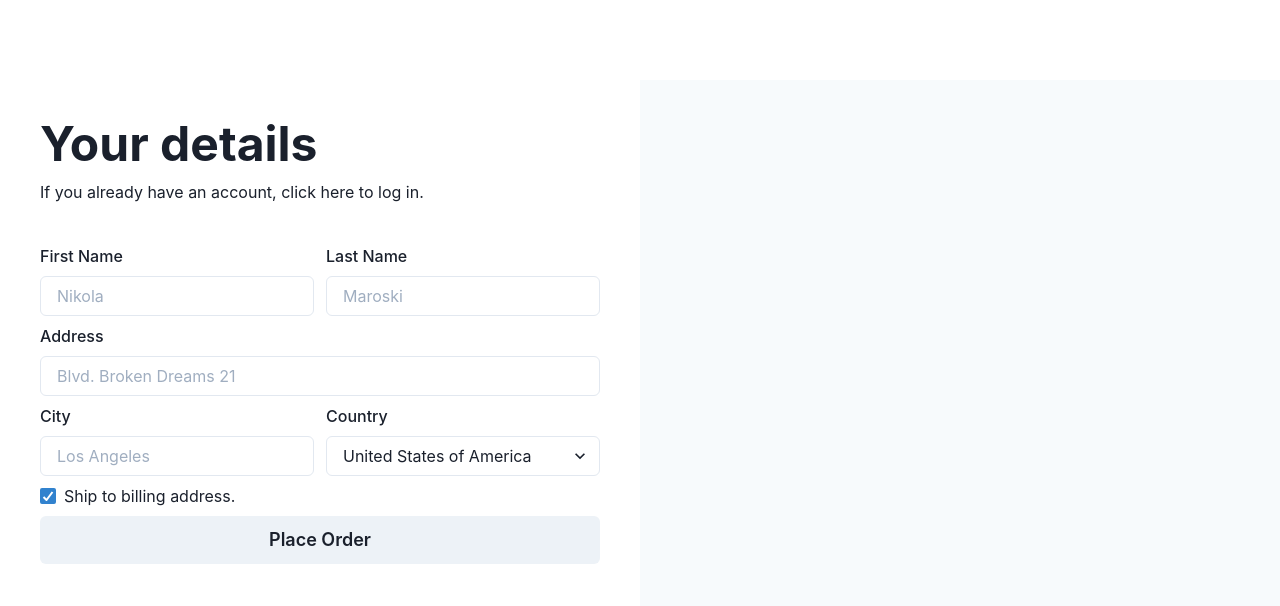
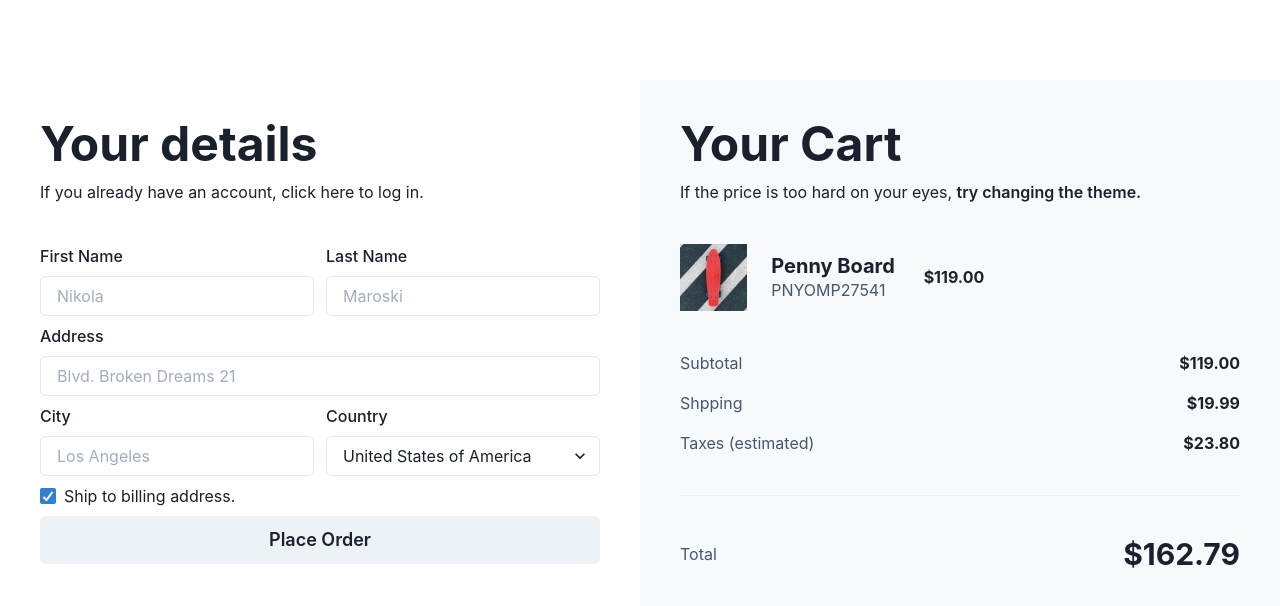
Before and after one commit to NikolaMaroski/chakra-ui-demo, a Next.js app: page / in a window 1280 px wide. Shown: the top 606 px of the page. Built offline with nearby package versions, Linux system fonts and the light colour scheme.

Commit message:
Build a 2-Column Form with the SimpleGrid, FormControl and Input Component in Chakra UI for cart component

```diff
--- a/src/sections/cart.tsx
+++ b/src/sections/cart.tsx
@@ -1,7 +1,21 @@
-import {VStack} from "@chakra-ui/react";
+import {
+    VStack,
+    HStack,
+    Stack,
+    Button,
+    AspectRatio,
+    Image,
+    Divider,
+    Text,
+    Heading,
+    useColorMode,
+    useColorModeValue,
+} from "@chakra-ui/react";
 import React from "react";
 
 const Cart = () => {
+    const bgColor = useColorModeValue('gray.50', 'whiteAlpha.50');
+    const secondaryTextColor = useColorModeValue('gray.600', 'gray.400');
     return (
         <VStack
             w="full"
@@ -10,7 +24,55 @@
             spacing={10}
             alignItems="flex-start"
             bg="gray.50"
-        ></ VStack>
+        >
+            <VStack spacing={3} alignItems="flex-start">
+                <Heading size="2xl">Your Cart</Heading>
+                <Text>If the price is too hard on your eyes,{' '}
+                    <Button variant="link" colorScheme="black">
+                        try changing the theme.
+                    </Button>
+                </Text>
+            </VStack>
+            <HStack spacing={6} alignItems="center">
+                <AspectRatio ratio={1} w={24}>
+                    <Image src="./images/skateboard.jpg" alt="Skateboard"/>
+                </AspectRatio>
+                <Stack
+                    spacing={0}
+                    w="full"
+                    direction="row"
+                    justifyContent="space-between"
+                    alignItems="center"
+                >
+                    <VStack w="full" spacing={0} alignItems="flex-start">
+                        <Heading size="md">Penny Board</Heading>
+                        <Text color={secondaryTextColor}>PNYOMP27541</Text>
+                    </VStack>
+                    <Heading size="sm" textAlign="end">
+                        $119.00
+                    </Heading>
+                </Stack>
+            </HStack>
+            <VStack spacing={4} alignItems="stretch" w="full">
+                <HStack justifyContent="space-between">
+                    <Text color={secondaryTextColor}>Subtotal</Text>
+                    <Heading size="sm" textAlign="end">$119.00</Heading>
+                </HStack>
+                <HStack justifyContent="space-between">
+                    <Text color={secondaryTextColor}>Shpping</Text>
+                    <Heading size="sm" textAlign="end">$19.99</Heading>
+                </HStack>
+                <HStack justifyContent="space-between">
+                    <Text color={secondaryTextColor}>Taxes (estimated)</Text>
+                    <Heading size="sm" textAlign="end">$23.80</Heading>
+                </HStack>
+            </VStack>
+            <Divider />
+            <HStack justifyContent="space-between" w="full">
+                <Text color={secondaryTextColor}>Total</Text>
+                <Heading size="lg">$162.79</Heading>
+            </HStack>
+        </ VStack>
     );
 };
 
```
Also changed, not shown: public/images/skateboard.jpg (added).
